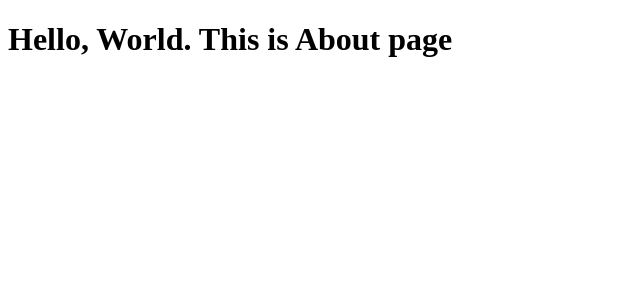
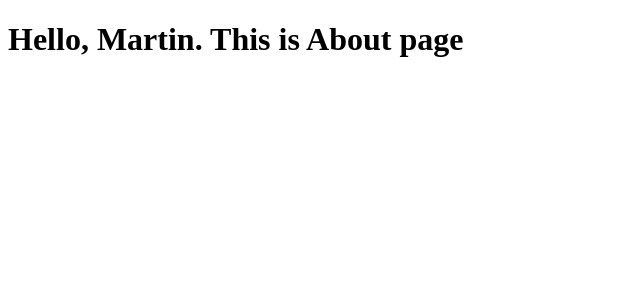
Before and after one commit to MartinYounghoonKim/nextjs-tutorial, a Next.js app: page /about in a window 1280 px wide. Shown: the top 300 px of the page, without its empty margins (0-640 px from the left). Built offline with nearby package versions, Linux system fonts and the light colour scheme.

Commit message:
배포 테스트

```diff
--- a/pages/about.js
+++ b/pages/about.js
@@ -1,6 +1,6 @@
 const About = () => (
     <div>
-      <h1>Hello, World. This is About page</h1>
+      <h1>Hello, Martin. This is About page</h1>
     </div>
 );
 export default About;
```
